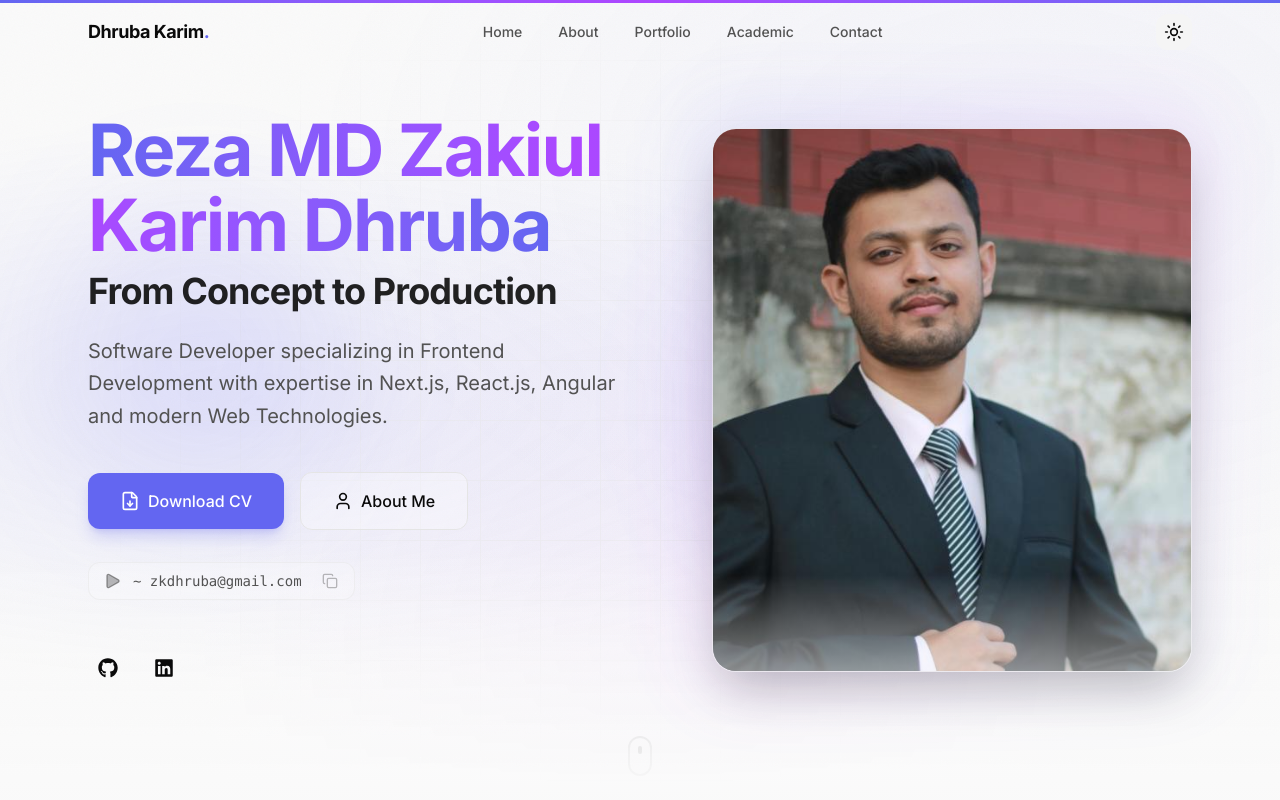
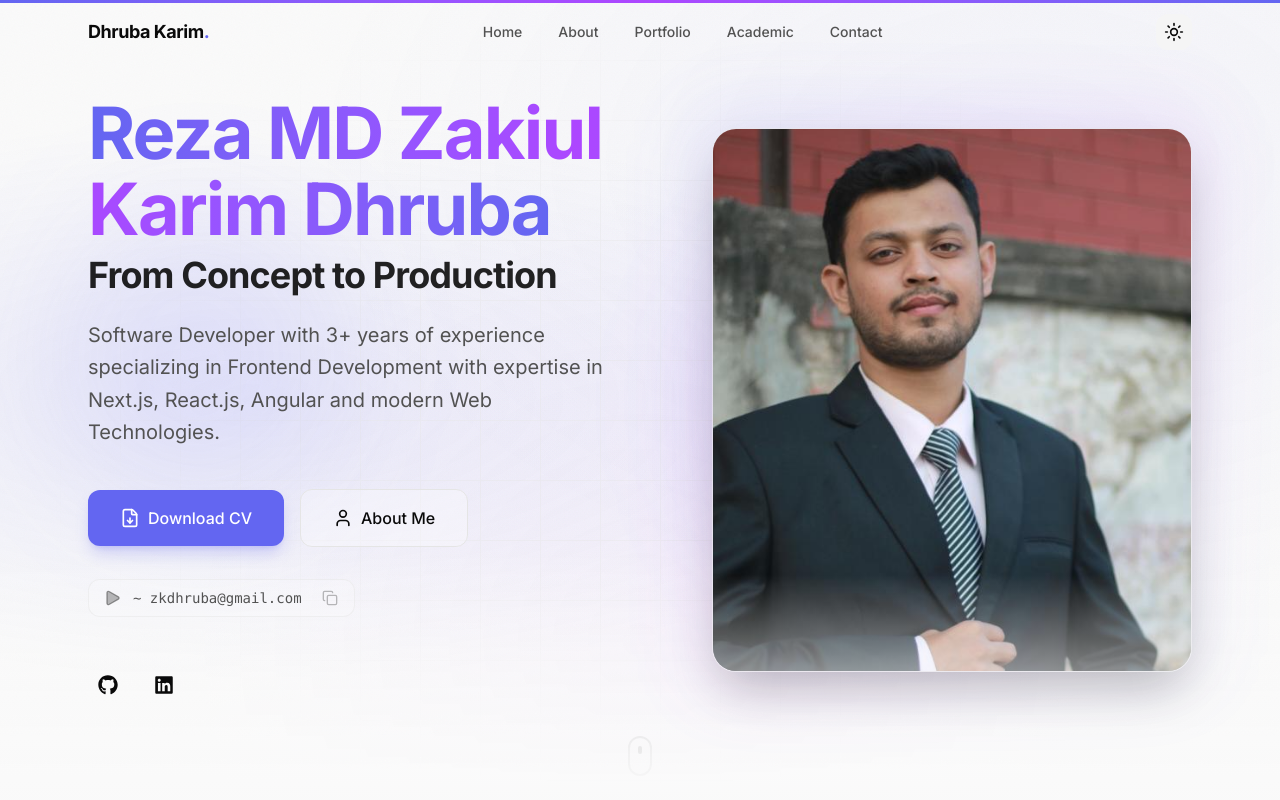
Before and after one commit to zkDhruba/my-portfolio, a Next.js app: page / in a window 1280 px wide. Shown: the top 800 px of the page. Built offline with nearby package versions, Linux system fonts and the light colour scheme.

Commit message:
hero section subtext changed

```diff
--- a/src/data/portfolio.ts
+++ b/src/data/portfolio.ts
@@ -55,7 +55,7 @@ export const personalInfo = {
   title: "Frontend Engineer",
   headline: "From Concept to Production",
   subtext:
-    "Software Developer specializing in Frontend Development with expertise in Next.js, React.js, Angular and modern Web Technologies.",
+    "Software Developer with 3+ years of experience specializing in Frontend Development with expertise in Next.js, React.js, Angular and modern Web Technologies.",
   bio: [
     "I'm a Frontend Engineer with 3 years of experience building scalable, high-performance web applications using React and Next.js. I'm experienced in designing reusable component architectures, managing complex application state, and integrating RESTful APIs in enterprise environments.",
     "When I'm not coding, you'll find me exploring new technologies, contributing to open source, or refining my craft. I believe in continuous learning and pushing the boundaries of what's possible on the web.",
```
